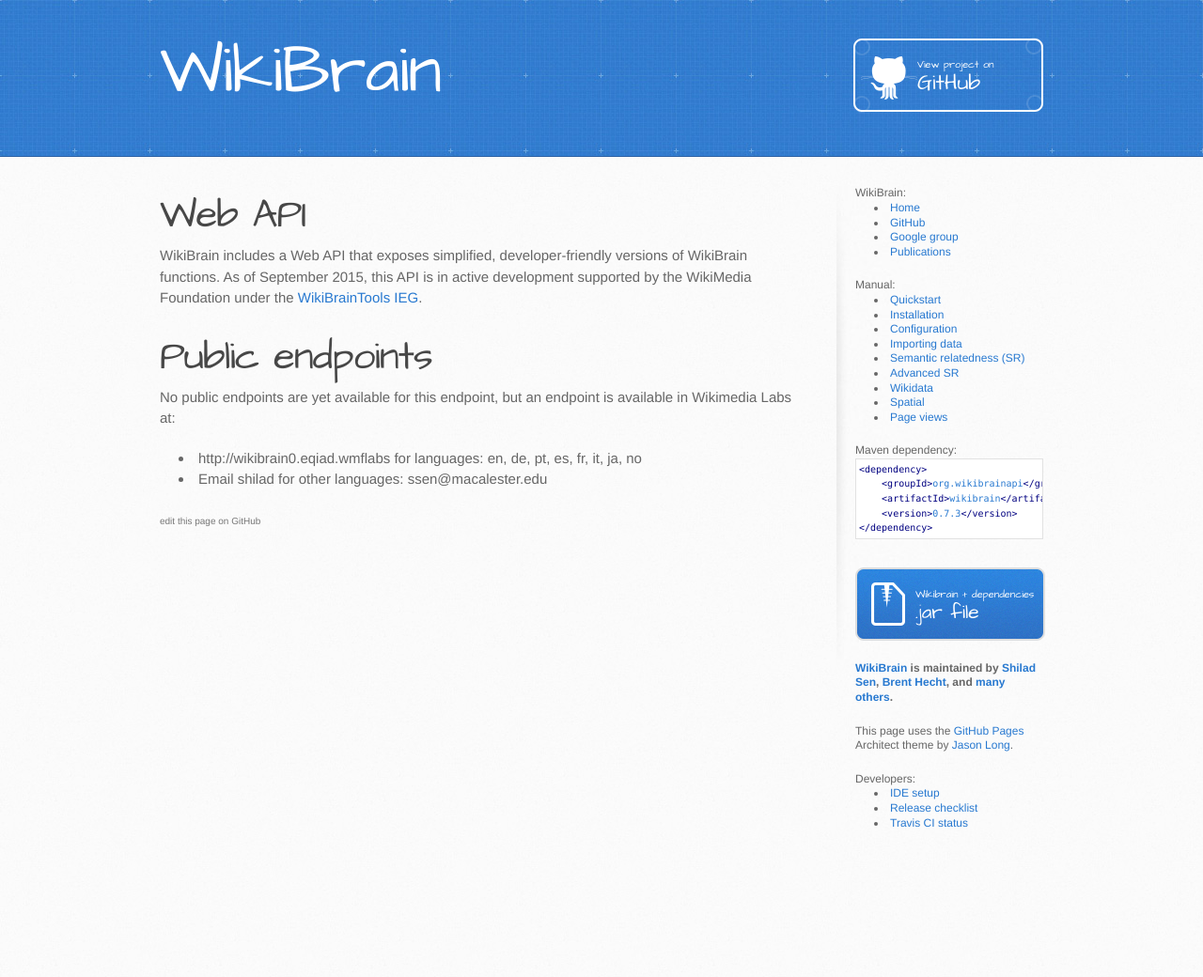
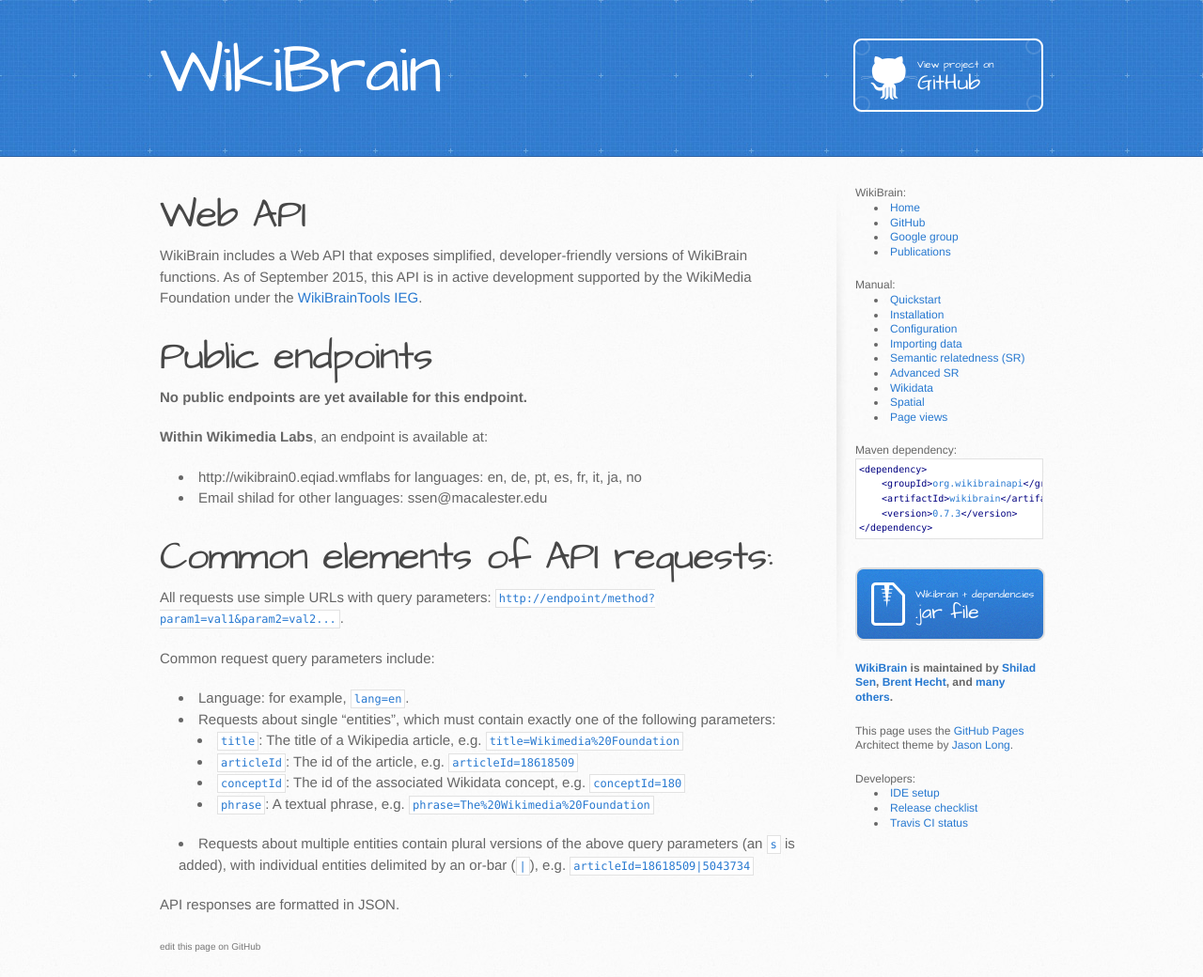
Before and after one commit to shilad/wikibrain, a Jekyll site: the page built from tutorial/web-api.md, in a window 1280 px wide. Shown: the whole page at 94% size. Built offline with Jekyll 4.4.1, drawn with Linux system fonts in a browser that asks for light colours; nearby versions of some CDN libraries; Markdown is read by kramdown in place of the engine named in the settings; before the commit the page ends 927 px from its top, so only the background shows below that.

Commit message:
Update web-api.md

```diff
--- a/tutorial/web-api.md
+++ b/tutorial/web-api.md
@@ -9,7 +9,24 @@
 
 # Public endpoints
 
-No public endpoints are yet available for this endpoint, but an endpoint is available in Wikimedia Labs at:
+**No public endpoints are yet available for this endpoint.**
 
+**Within Wikimedia Labs**, an endpoint is available  at:
 * http://wikibrain0.eqiad.wmflabs for languages: en, de, pt, es, fr, it, ja, no
 * Email shilad for other languages: ssen@macalester.edu
+
+# Common elements of API requests:
+
+All *requests* use simple URLs with query parameters:
+    `http://endpoint/method?param1=val1&param2=val2...`.
+
+Common request query parameters include:
+* Language: for example, `lang=en`.
+* Requests about single "entities", which must contain exactly one of the following parameters:
+  * `title`: The title of a Wikipedia article, e.g. `title=Wikimedia%20Foundation`
+  * `articleId`: The id of the article, e.g. `articleId=18618509`
+  * `conceptId`: The id of the associated Wikidata concept, e.g. `conceptId=180`
+  * `phrase`: A textual phrase, e.g. `phrase=The%20Wikimedia%20Foundation`
+* Requests about multiple entities contain plural versions of the above query parameters (an `s` is added), with individual entities delimited by an or-bar (`|`), e.g. `articleId=18618509|5043734`
+
+API responses are formatted in JSON.
```
